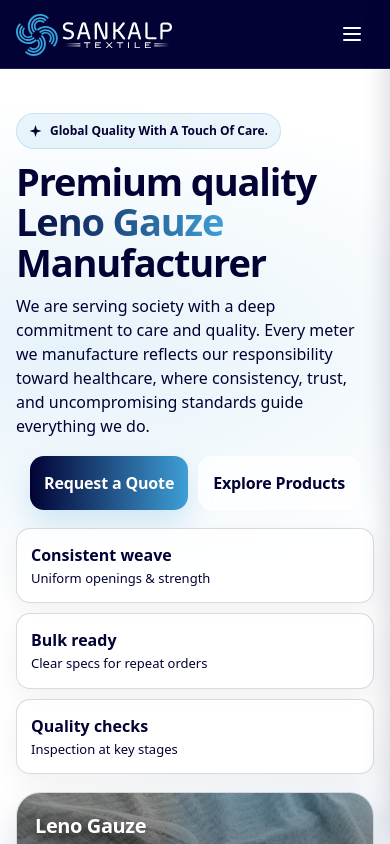
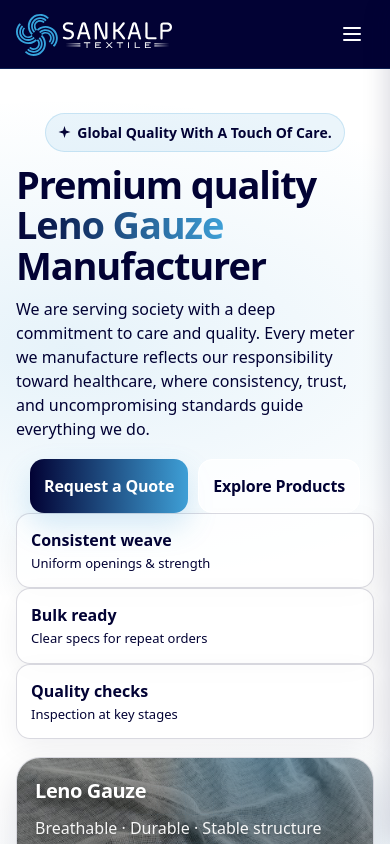
Before and after one commit to patelkevinn18-glitch/sankalp-textile, a React (Vite) app: page / in a window 390 px wide. Shown: the top 844 px of the page. Built offline with nearby package versions, Linux system fonts and the light colour scheme.

Commit message:
Refactor .pill class styles in index.css
Updated the .pill class to increase font size and adjust layout properties.

```diff
--- a/src/index.css
+++ b/src/index.css
@@ -373,7 +373,7 @@ img {
    background: var(--skyblue-light);
    color: var(--navy);
    font-weight: 750;
-  font-size: 12px;
+   font-size: 14px;
    transition: all 160ms ease;
  }
 
@@ -414,6 +414,14 @@ img {
 @media (max-width: 600px) {
   .heroActions {
     justify-content: center;
+  }
+  .pill {
+     display: flex;
+     width: fit-content;
+     margin: 0 auto;
+     gap: 6px;
+     padding: 8px 12px;
+   }
  }
 }
 
```
Lines whose indentation alone changed are shown as unchanged.
